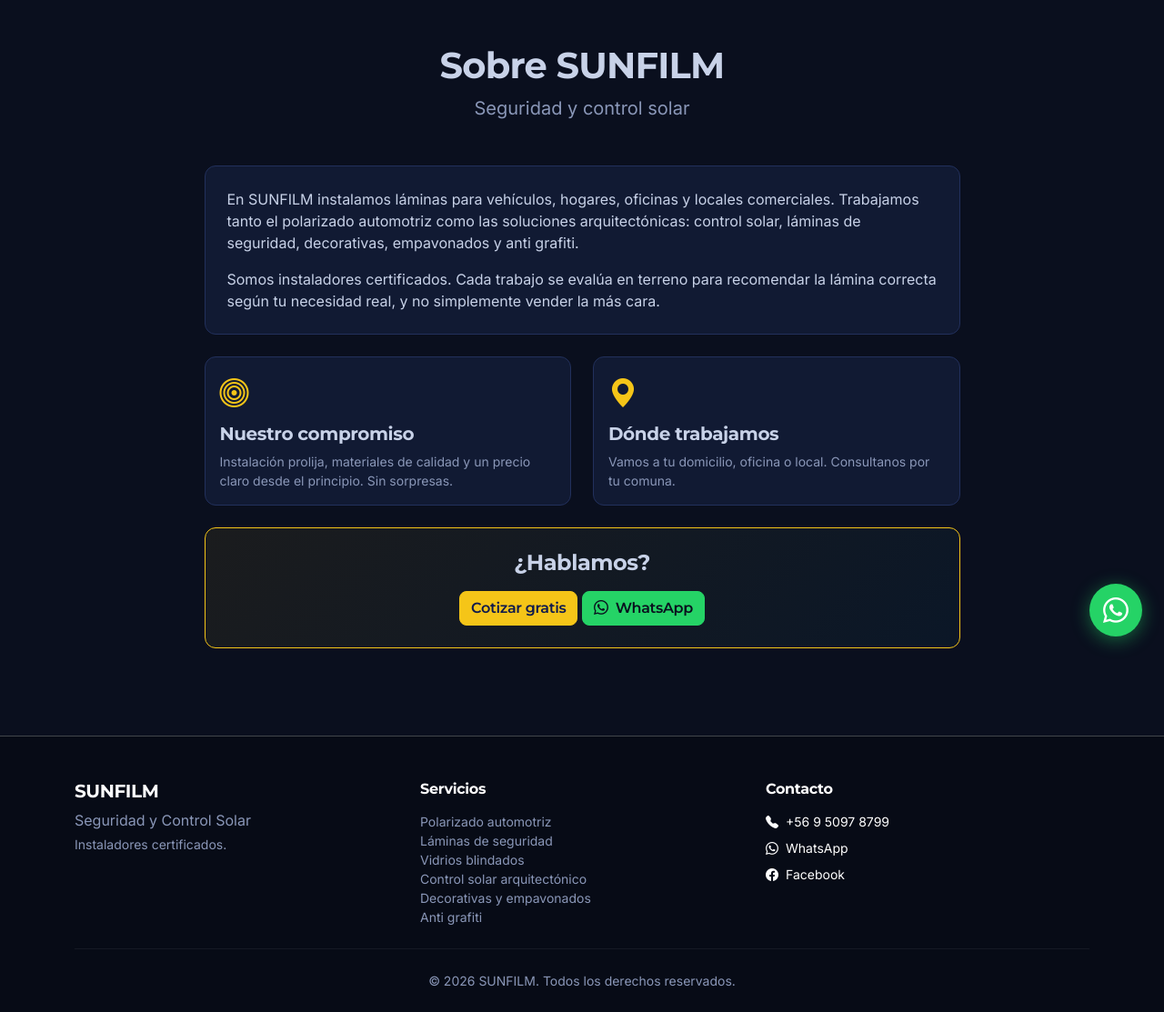
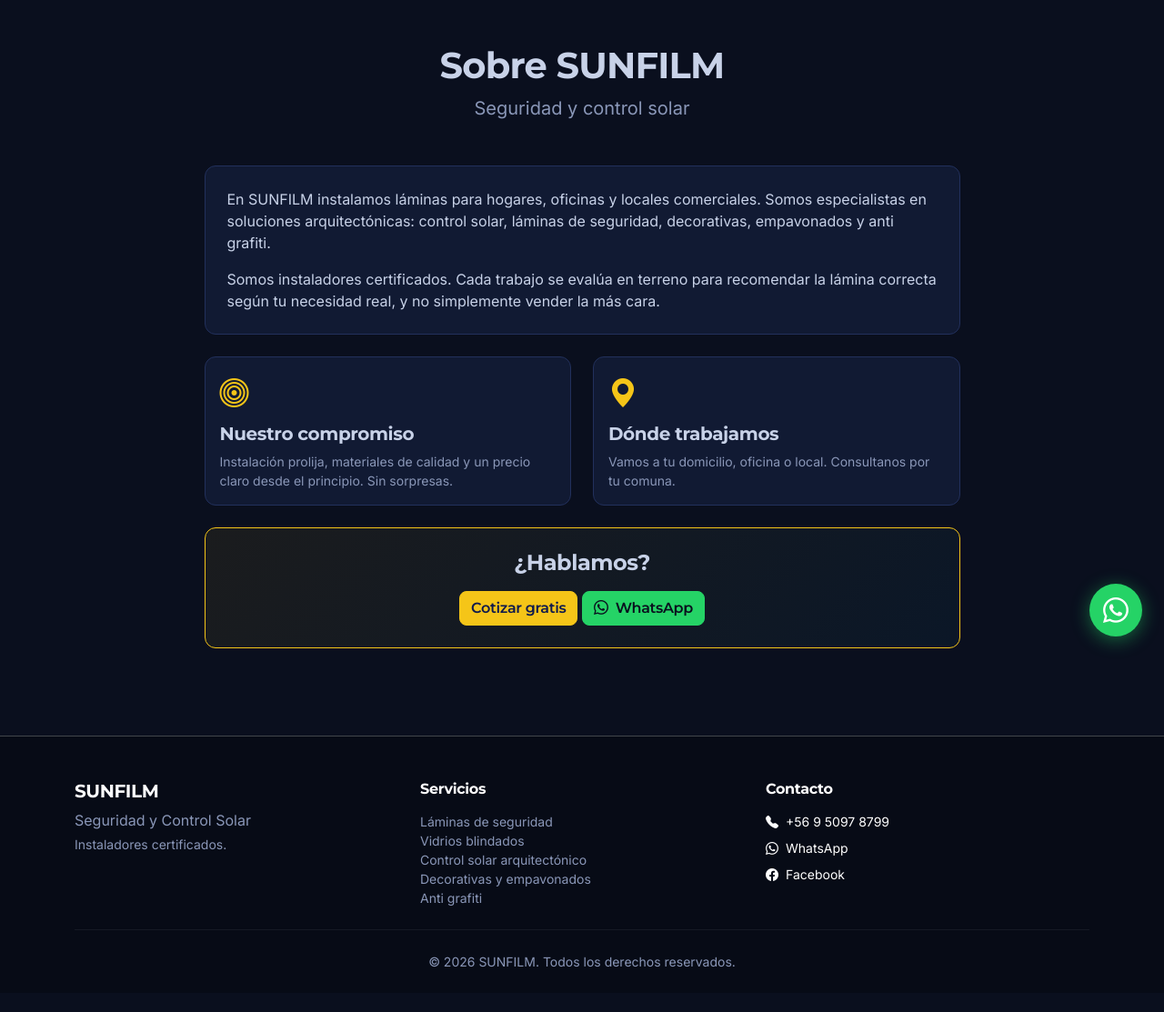
Before and after one commit to hanssoto-cyber/sunfilm, a Django app: page /nosotros/ in a window 1280 px wide. Shown: the part 76-1189 px from the top of the page at 91% size. After the commit the page ends 1140 px from the top, so only its background shows below. Run offline with Django 5.2, Linux system fonts and the light colour scheme; parts of the project's set-up code (start-up, migrations or seed data) failed here and were passed over.

Commit message:
Quitar menciones a autos/polarizado - solo trabajo estructural

```diff
--- a/blog/templates/blog/lista.html
+++ b/blog/templates/blog/lista.html
@@ -1,7 +1,7 @@
 {% extends 'base.html' %}
 
 {% block title %}Consejos y Tips | SUNFILM{% endblock %}
-{% block description %}Consejos sobre polarizados, láminas de seguridad y control solar: cómo elegir, cuidados, normativa y más.{% endblock %}
+{% block description %}Consejos sobre láminas de seguridad, control solar y decorativas: cómo elegir, cuidados, normativa y más.{% endblock %}
 
 {% block content %}
 <section class="py-5">
--- a/core/forms.py
+++ b/core/forms.py
@@ -26,7 +26,7 @@
             'servicio': forms.Select(attrs={'class': 'form-select'}),
             'mensaje': forms.Textarea(attrs={
                 'class': 'form-control', 'rows': 4,
-                'placeholder': 'Contanos qué necesitás: tipo de vehículo, m² aproximados, etc.'
+                'placeholder': 'Contanos qué necesitás: tipo de lámina, m² aproximados, ubicación, etc.'
             }),
         }
 
--- a/core/templates/core/cotizar.html
+++ b/core/templates/core/cotizar.html
@@ -1,7 +1,7 @@
 {% extends 'base.html' %}
 
 {% block title %}Cotizar gratis | SUNFILM{% endblock %}
-{% block description %}Solicitá tu cotización sin costo para polarizado, láminas de seguridad o control solar.{% endblock %}
+{% block description %}Solicitá tu cotización sin costo para láminas de seguridad, control solar o decorativas.{% endblock %}
 
 {% block content %}
 <section class="py-5">
--- a/core/templates/core/nosotros.html
+++ b/core/templates/core/nosotros.html
@@ -1,7 +1,7 @@
 {% extends 'base.html' %}
 
 {% block title %}Nosotros | SUNFILM{% endblock %}
-{% block description %}Conocé SUNFILM: instaladores certificados en láminas de seguridad, control solar y polarizado automotriz.{% endblock %}
+{% block description %}Conocé SUNFILM: instaladores certificados en láminas de seguridad, control solar y decoración de vidrios.{% endblock %}
 
 {% block content %}
 <section class="py-5">
@@ -17,8 +17,8 @@
         <div class="card bg-dark border-secondary-subtle mb-4">
           <div class="card-body p-4">
             <p>
-              En SUNFILM instalamos láminas para vehículos, hogares, oficinas y locales
-              comerciales. Trabajamos tanto el polarizado automotriz como las soluciones
+              En SUNFILM instalamos láminas para hogares, oficinas y
+              locales comerciales. Somos especialistas en soluciones
               arquitectónicas: control solar, láminas de seguridad, decorativas,
               empavonados y anti grafiti.
             </p>
--- a/galeria/templates/galeria/lista.html
+++ b/galeria/templates/galeria/lista.html
@@ -1,7 +1,7 @@
 {% extends 'base.html' %}
 
 {% block title %}Galería de trabajos | SUNFILM{% endblock %}
-{% block description %}Mirá trabajos reales de SUNFILM: polarizado automotriz, control solar, láminas de seguridad, decorativas y empavonados.{% endblock %}
+{% block description %}Mirá trabajos reales de SUNFILM: control solar, láminas de seguridad, decorativas y empavonados.{% endblock %}
 
 {% block content %}
 <section class="py-5">
@@ -116,7 +116,7 @@
     {% endif %}
 
     <div class="text-center mt-5">
-      <p class="text-body-secondary">¿Querés un trabajo así en tu auto, casa u oficina?</p>
+      <p class="text-body-secondary">¿Querés un trabajo así en tu casa, oficina o local?</p>
       <a href="{% url 'core:cotizar' %}" class="btn btn-warning btn-lg fw-semibold">Cotizar gratis</a>
     </div>
 
--- a/servicios/templates/servicios/lista.html
+++ b/servicios/templates/servicios/lista.html
@@ -1,7 +1,7 @@
 {% extends 'base.html' %}
 
 {% block title %}Servicios | SUNFILM{% endblock %}
-{% block description %}Polarizado automotriz, láminas de seguridad, control solar, decorativas y anti grafiti. Instaladores certificados.{% endblock %}
+{% block description %}Láminas de control solar, seguridad, decorativas y anti grafiti. Instaladores certificados.{% endblock %}
 
 {% block content %}
 <section class="py-5">
--- a/templates/base.html
+++ b/templates/base.html
@@ -4,8 +4,8 @@
 <head>
     <meta charset="UTF-8">
     <meta name="viewport" content="width=device-width, initial-scale=1">
-    <title>{% block title %}SUNFILM | Polarizados, Seguridad y Control Solar{% endblock %}</title>
-    <meta name="description" content="{% block description %}SUNFILM: instalación certificada de láminas de seguridad, control solar, decorativas, anti grafiti y polarizado automotriz. Chile.{% endblock %}">
+    <title>{% block title %}SUNFILM | Láminas de Seguridad, Control Solar y Decorativas{% endblock %}</title>
+    <meta name="description" content="{% block description %}SUNFILM: instalación certificada de láminas de seguridad, control solar, decorativas, empavonados y anti grafiti para hogares y empresas. Chile{% endblock %}">
 
     <link rel="preconnect" href="https://fonts.googleapis.com">
     <link rel="preconnect" href="https://fonts.gstatic.com" crossorigin>
--- a/templates/partials/footer.html
+++ b/templates/partials/footer.html
@@ -9,7 +9,6 @@
             <div class="col-lg-4">
                 <h6 class="fw-bold mb-3">Servicios</h6>
                 <ul class="list-unstyled text-body-secondary small mb-0">
-                    <li>Polarizado automotriz</li>
                     <li>Láminas de seguridad</li>
                     <li>Vidrios blindados</li>
                     <li>Control solar arquitectónico</li>
```
Also changed, not shown: core/templates/core/home.html (+4 -4 lines), media/galeria/2026/07/IMG_20250212_120859.jpg (added), media/galeria/2026/07/IMG_20250212_145024.jpg (added).
